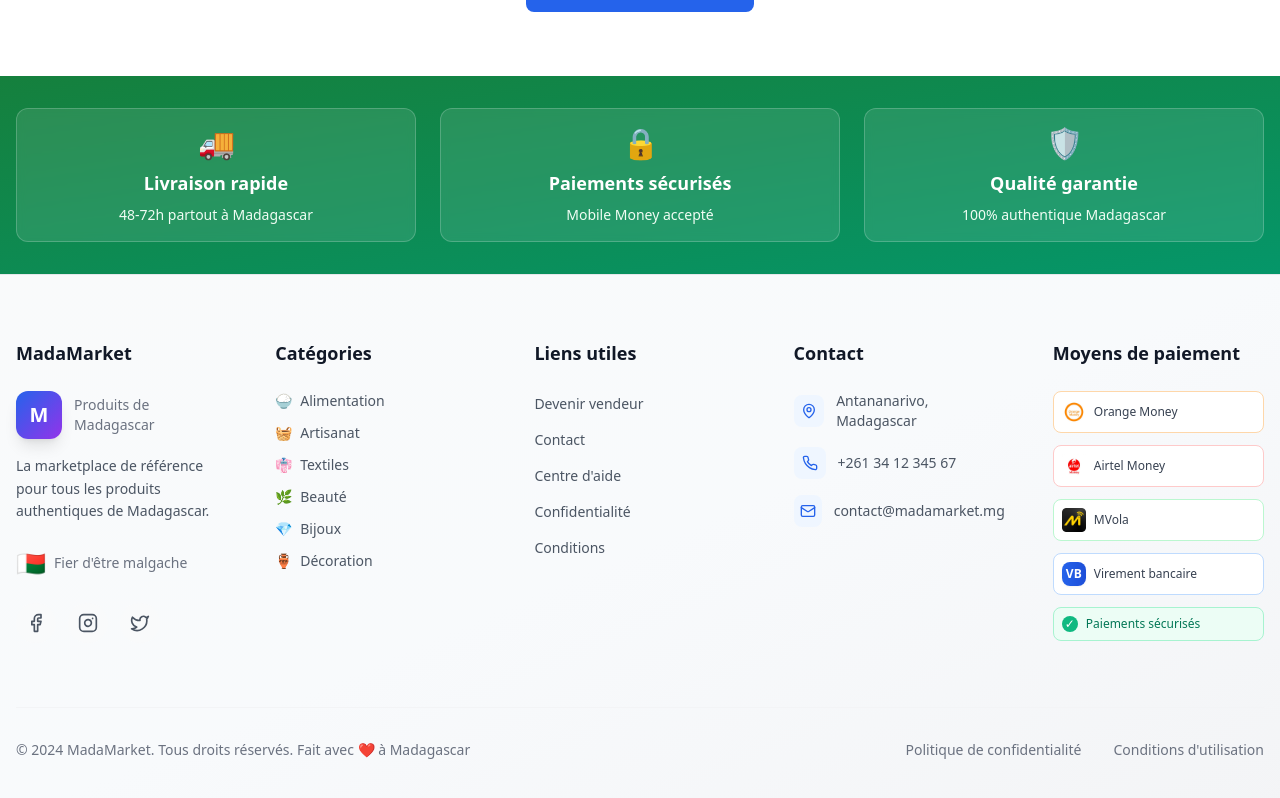
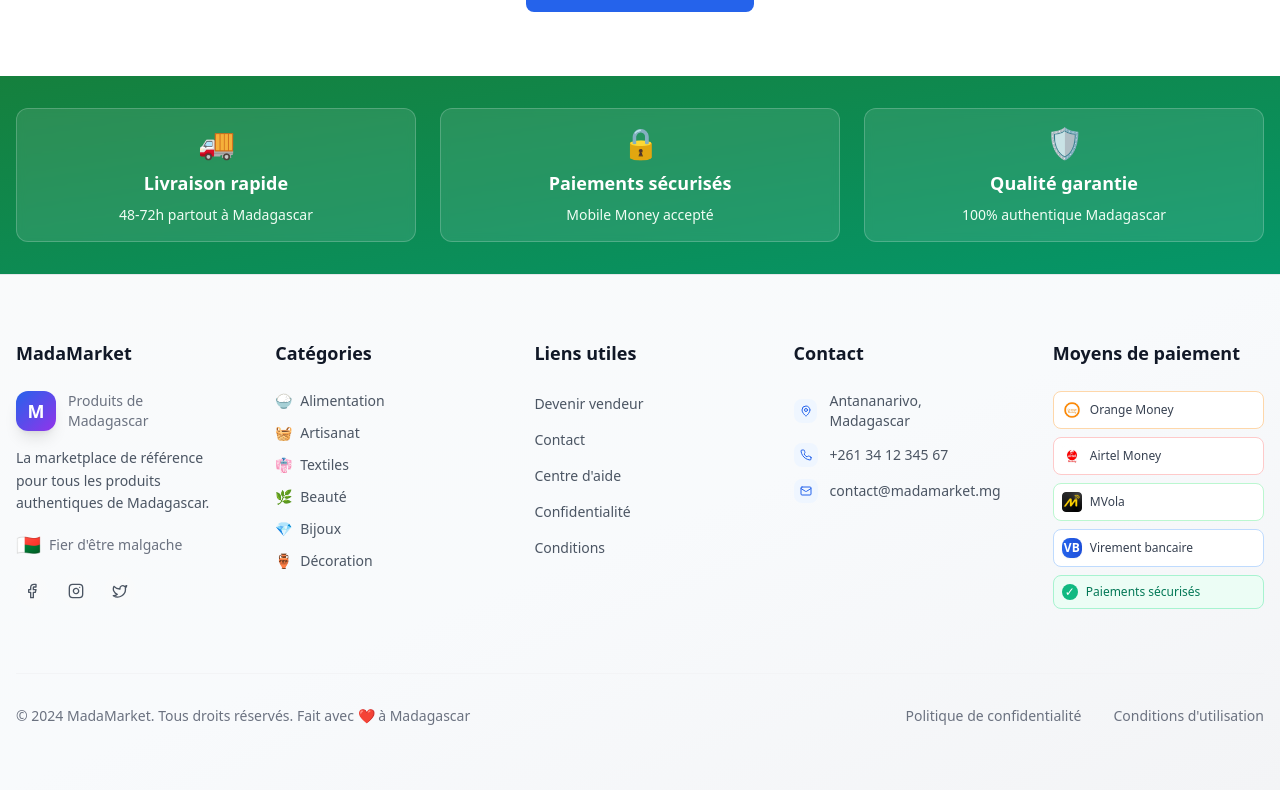
Before and after one commit to balisama21/madamarket-34, a React (Vite) app: page / in a window 1280 px wide. Shown: the part 2071-2869 px from the top of the page. Built offline with nearby package versions, Linux system fonts and the light colour scheme.

Commit message:
Fix footer issues

```diff
--- a/src/components/Footer.tsx
+++ b/src/components/Footer.tsx
@@ -38,33 +38,31 @@ const Footer = () => {
           <div>
             <h4 className="font-semibold text-lg mb-6 text-gray-900">MadaMarket</h4>
             <div className="flex items-center space-x-3 mb-4">
-              <div className="w-12 h-12 bg-gradient-to-br from-blue-600 to-purple-600 rounded-xl flex items-center justify-center shadow-lg">
-                <span className="text-white font-bold text-xl">M</span>
+              <div className="w-10 h-10 bg-gradient-to-br from-blue-600 to-purple-600 rounded-xl flex items-center justify-center shadow-lg">
+                <span className="text-white font-bold text-lg">M</span>
               </div>
-              <div>
-                <p className="text-sm text-gray-500">Produits de Madagascar</p>
-              </div>
+              <span className="text-sm text-gray-500">Produits de Madagascar</span>
             </div>
 
-            <p className="text-gray-600 mb-6 text-sm leading-relaxed">
+            <p className="text-gray-600 mb-4 text-sm leading-relaxed">
               La marketplace de référence pour tous les produits authentiques de Madagascar.
             </p>
 
-            <div className="flex items-center space-x-2 mb-6">
-              <span className="text-2xl">🇲🇬</span>
+            <div className="flex items-center space-x-2 mb-4">
+              <span className="text-xl">🇲🇬</span>
               <span className="text-sm text-gray-500">Fier d'être malgache</span>
             </div>
 
             {/* Réseaux sociaux */}
             <div className="flex space-x-3">
-              <a href="#" className="w-10 h-10 bg-gray-50 hover:bg-blue-50 rounded-full flex items-center justify-center transition-colors group">
-                <Facebook className="h-5 w-5 text-gray-600 group-hover:text-blue-600" />
+              <a href="#" className="w-8 h-8 bg-gray-50 hover:bg-blue-50 rounded-full flex items-center justify-center transition-colors group">
+                <Facebook className="h-4 w-4 text-gray-600 group-hover:text-blue-600" />
               </a>
-              <a href="#" className="w-10 h-10 bg-gray-50 hover:bg-pink-50 rounded-full flex items-center justify-center transition-colors group">
-                <Instagram className="h-5 w-5 text-gray-600 group-hover:text-pink-600" />
+              <a href="#" className="w-8 h-8 bg-gray-50 hover:bg-pink-50 rounded-full flex items-center justify-center transition-colors group">
+                <Instagram className="h-4 w-4 text-gray-600 group-hover:text-pink-600" />
               </a>
-              <a href="#" className="w-10 h-10 bg-gray-50 hover:bg-blue-50 rounded-full flex items-center justify-center transition-colors group">
-                <Twitter className="h-5 w-5 text-gray-600 group-hover:text-blue-400" />
+              <a href="#" className="w-8 h-8 bg-gray-50 hover:bg-blue-50 rounded-full flex items-center justify-center transition-colors group">
+                <Twitter className="h-4 w-4 text-gray-600 group-hover:text-blue-400" />
               </a>
             </div>
           </div>
@@ -97,22 +95,22 @@ const Footer = () => {
           {/* Contact */}
           <div>
             <h4 className="font-semibold text-lg mb-6 text-gray-900">Contact</h4>
-            <div className="space-y-4">
+            <div className="space-y-3">
               <div className="flex items-center space-x-3">
-                <div className="w-8 h-8 bg-blue-50 rounded-lg flex items-center justify-center">
-                  <MapPin className="h-4 w-4 text-blue-600" />
+                <div className="w-6 h-6 bg-blue-50 rounded-lg flex items-center justify-center">
+                  <MapPin className="h-3 w-3 text-blue-600" />
                 </div>
                 <span className="text-sm text-gray-600">Antananarivo, Madagascar</span>
               </div>
               <div className="flex items-center space-x-3">
-                <div className="w-8 h-8 bg-blue-50 rounded-lg flex items-center justify-center">
-                  <Phone className="h-4 w-4 text-blue-600" />
+                <div className="w-6 h-6 bg-blue-50 rounded-lg flex items-center justify-center">
+                  <Phone className="h-3 w-3 text-blue-600" />
                 </div>
                 <span className="text-sm text-gray-600">+261 34 12 345 67</span>
               </div>
               <div className="flex items-center space-x-3">
-                <div className="w-8 h-8 bg-blue-50 rounded-lg flex items-center justify-center">
-                  <Mail className="h-4 w-4 text-blue-600" />
+                <div className="w-6 h-6 bg-blue-50 rounded-lg flex items-center justify-center">
+                  <Mail className="h-3 w-3 text-blue-600" />
                 </div>
                 <span className="text-sm text-gray-600">contact@madamarket.mg</span>
               </div>
@@ -123,13 +121,12 @@ const Footer = () => {
           <div>
             <h4 className="font-semibold text-lg mb-6 text-gray-900">Moyens de paiement</h4>
 
-            {/* Mobile Money */}
-            <div className="space-y-3">
+            <div className="space-y-2">
               <div className="flex items-center space-x-2 p-2 bg-white rounded-lg border border-orange-200 hover:border-orange-300 transition-colors">
                 <img
                   src={orangeMoneyLogo}
                   alt="Orange Money"
-                  className="h-6 w-6 object-contain"
+                  className="h-5 w-5 object-contain"
                 />
                 <span className="text-xs font-medium text-gray-700">Orange Money</span>
               </div>
@@ -138,7 +135,7 @@ const Footer = () => {
                 <img
                   src={airtelMoneyLogo}
                   alt="Airtel Money"
-                  className="h-6 w-6 object-contain"
+                  className="h-5 w-5 object-contain"
                 />
                 <span className="text-xs font-medium text-gray-700">Airtel Money</span>
               </div>
@@ -147,20 +144,19 @@ const Footer = () => {
                 <img
                   src={mvolaLogo}
                   alt="MVola"
-                  className="h-6 w-6 object-contain rounded"
+                  className="h-5 w-5 object-contain rounded"
                 />
                 <span className="text-xs font-medium text-gray-700">MVola</span>
               </div>
 
-              {/* Virement bancaire */}
               <div className="flex items-center space-x-2 p-2 bg-white rounded-lg border border-blue-200 hover:border-blue-300 transition-colors">
-                <div className="w-6 h-6 bg-gradient-to-r from-blue-600 to-blue-700 rounded-lg flex items-center justify-center shadow-sm">
+                <div className="w-5 h-5 bg-gradient-to-r from-blue-600 to-blue-700 rounded-lg flex items-center justify-center shadow-sm">
                   <span className="text-white text-xs font-bold">VB</span>
                 </div>
                 <span className="text-xs font-medium text-gray-700">Virement bancaire</span>
               </div>
 
-              <div className="mt-4 p-2 bg-emerald-50 rounded-lg border border-emerald-200">
+              <div className="mt-3 p-2 bg-emerald-50 rounded-lg border border-emerald-200">
                 <div className="flex items-center space-x-2">
                   <div className="w-4 h-4 bg-emerald-500 rounded-full flex items-center justify-center">
                     <span className="text-white text-xs">✓</span>
```
